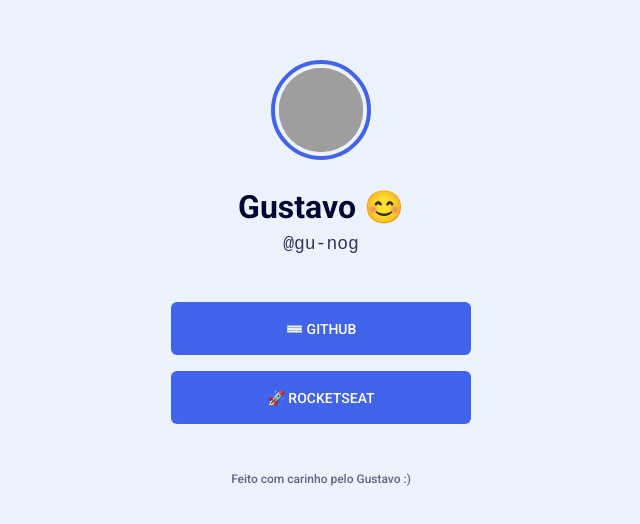
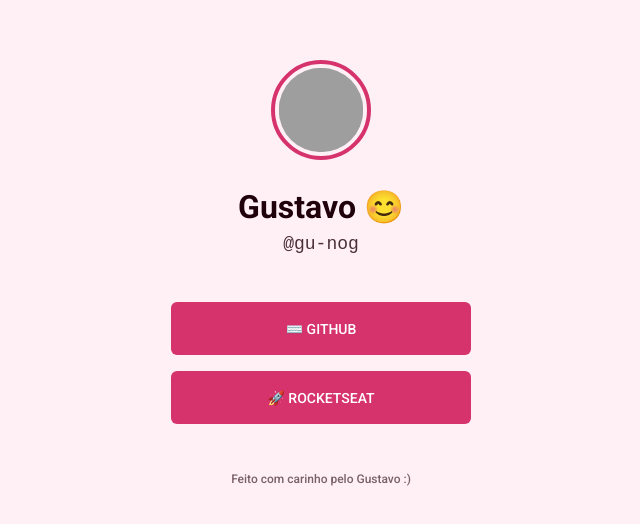
Before and after one commit to gu-nog/maratona-explorer-2, a plain HTML site: page index.html in a window 1280 px wide. Shown: the whole page, without its empty margins (319-959 px from the left). Drawn offline with Linux system fonts and the light colour scheme; grey boxes are pictures that could not be loaded.

Commit message:
aula 3: personalização fácil dos backgrounds

```diff
--- a/index.html
+++ b/index.html
@@ -9,7 +9,7 @@
     <link rel="stylesheet" href="styles.css"> <!-- carrega o xss do arquivo nesse caso -->
     <link href="https://fonts.googleapis.com/css2?family=Roboto+Mono&family=Roboto:wght@500;700&display=swap" rel="stylesheet">
 </head>
-<body>
+<body class="pink">
     <div class="container">
         <img class="avatar" src="https://avatars.githubusercontent.com/u/83130781?s=400&u=8196b0e25b242f58ef2138b354d876da67b456a1&v=4" alt="Foto do Gustavo">
         <h1>Gustavo 😊</h1>
--- a/styles.css
+++ b/styles.css
@@ -8,8 +8,28 @@
     text-decoration: none;
 }
 
+html {
+    --bg-color: #EDF2FF;
+    --text-color: #00082F;
+    --primary-color: #4263EB;
+    --primary-color-dark: #364FC7;
+}
+
+body.dark {
+    --bg-color: #00082F;
+    --text-color: #FFFFFF;
+}
+
+body.pink {
+    --bg-color: #FFF0F6;
+    --text-color: #1F000B;
+    --primary-color: #D6336C;
+    --primary-color-dark: #A61E4D;
+}
+
 body {
-    background: #EDF2FF;
+    background: var(--bg-color);
+    color: var(--text-color);
     font-family: "Roboto", sans-serif;
 }
 
@@ -28,19 +48,17 @@
     width: 100px;
     height: 100px;
     padding: 3.7px;
-    border: #4263EB solid 4px;
+    border: var(--primary-color) solid 4px;
 }
 
 h1 {
     font-size: 32px;
-    color: #00082F;
     margin-top: 24px;
     margin-bottom: 8px;
 }
 
 .username {
     font-family: 'Rotoboto Mono', monospace;
-    color: #00082F;
     opacity: 0.8;
     font-size: 18px;
     font-weight: 400;
@@ -56,7 +74,7 @@
     display: flex;
     justify-content: center;
     align-items: center;
-    background: #4263EB;
+    background: var(--primary-color);
     color: white;
     text-transform: uppercase;
     font-size: 14px;
@@ -66,13 +84,12 @@
 }
 
 ul li a:hover {
-    background: #364FC7;
+    background: var(--primary-color-dark);
 }
 
 footer {
     font-weight: 500;
     font-size: 12px;
-    color: #00082F;
     opacity: 0.6;
     transition: opacity 400ms;
 }
@@ -82,5 +99,5 @@
 }
 
 footer a {
-    color: #00082F;
+    color: var(--text-color);
 }
```
Also changed, not shown: 1 other file.
